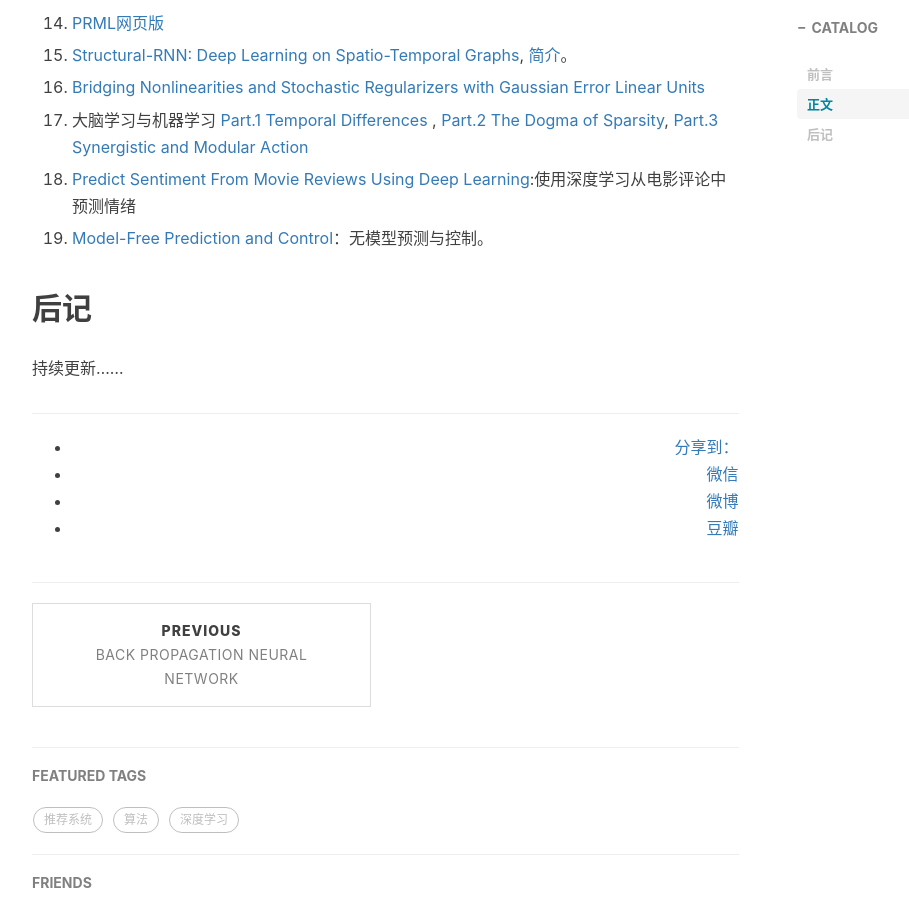
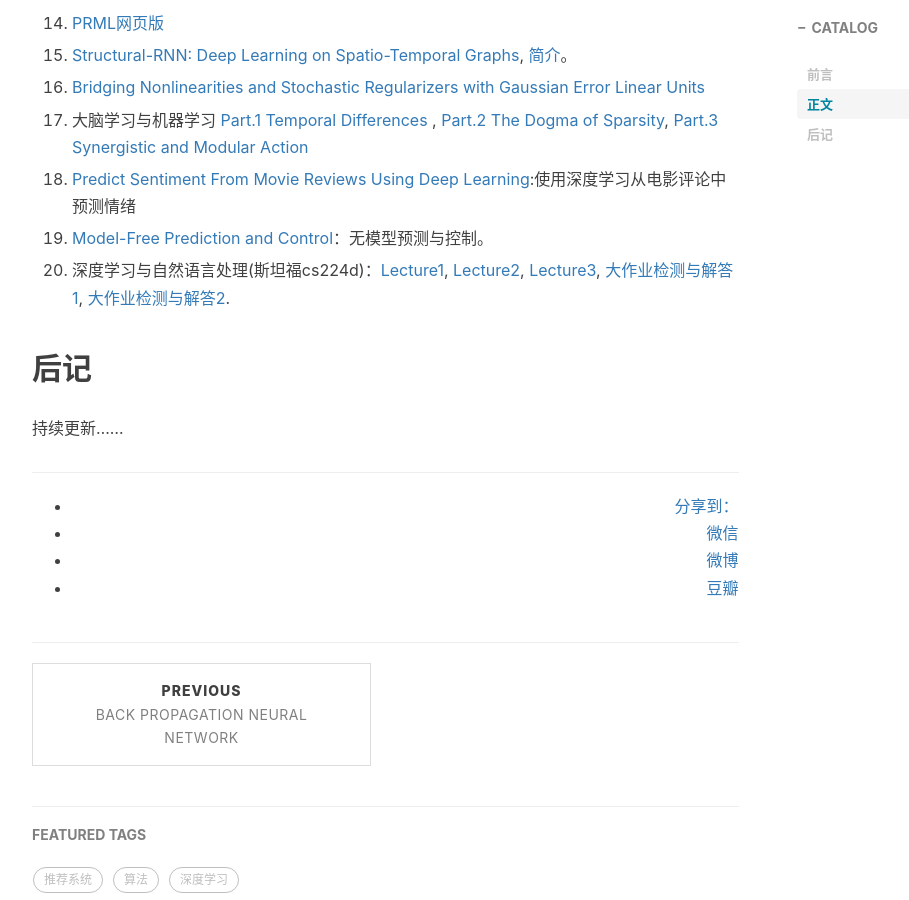
Before and after one commit to CoolIceFire/CoolIceFire.github.io, a Jekyll site: the page built from _posts/2016-06-30-Learning.markdown, in a window 1280 px wide and 900 px high, scrolled down 1241 px. Shown: the whole window, without its empty margins (233-1142 px from the left). Built offline with Jekyll 4.4.1, drawn with Linux system fonts in a browser that asks for light colours; nearby versions of some CDN libraries; comment, search, counter and statistics services are not loaded.

Commit message:
Update 2016-06-30-Learning.markdown

```diff
--- a/_posts/2016-06-30-Learning.markdown
+++ b/_posts/2016-06-30-Learning.markdown
@@ -61,6 +61,8 @@ tags:
 
 19. [Model-Free Prediction and Control](http://kvfrans.com/model-free-prediction-and-control/)：无模型预测与控制。
 
+20. 深度学习与自然语言处理(斯坦福cs224d)：[Lecture1](http://blog.csdn.net/longxinchen_ml/article/details/51567960), [Lecture2](http://blog.csdn.net/longxinchen_ml/article/details/51648532), [Lecture3](http://blog.csdn.net/longxinchen_ml/article/details/51711172), [大作业检测与解答1](http://blog.csdn.net/han_xiaoyang/article/details/51760923), [大作业检测与解答2](http://blog.csdn.net/han_xiaoyang/article/details/51815683).
+
 ## 后记
 
 持续更新……
```
